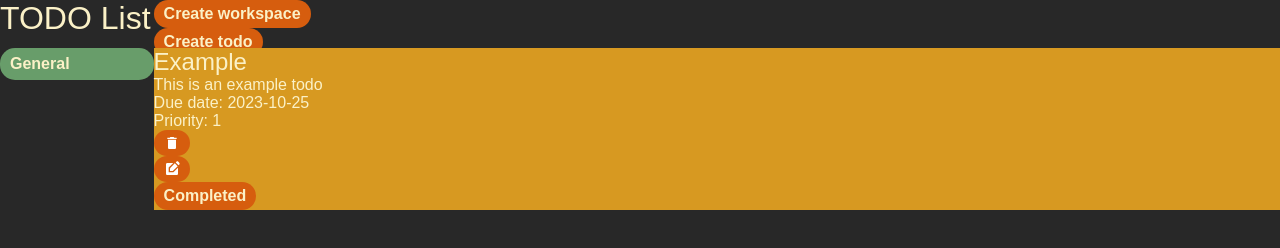
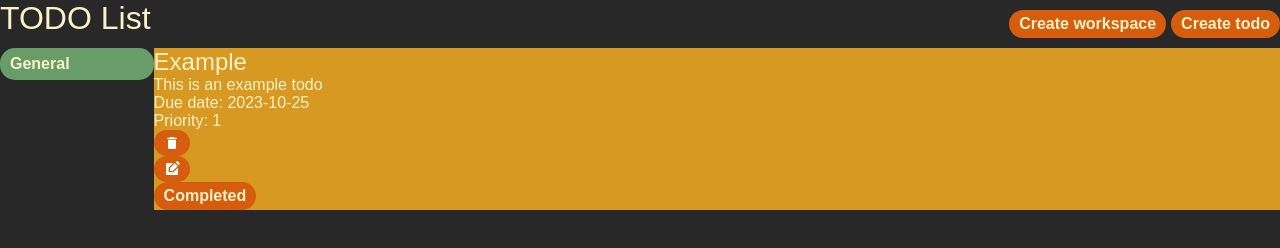
Before and after one commit to verbey/todo-list, a plain HTML site: page index.html in a window 1280 px wide. Drawn offline with Linux system fonts and the light colour scheme.

Commit message:
Add toolbar style

```diff
--- a/style.css
+++ b/style.css
@@ -175,3 +175,10 @@ button {
 	top: 5rem;
 	z-index: 1;
 }
+
+.toolbar {
+	display: flex;
+	align-items: center;
+	justify-content: flex-end;
+	gap: 5px;
+}
```
